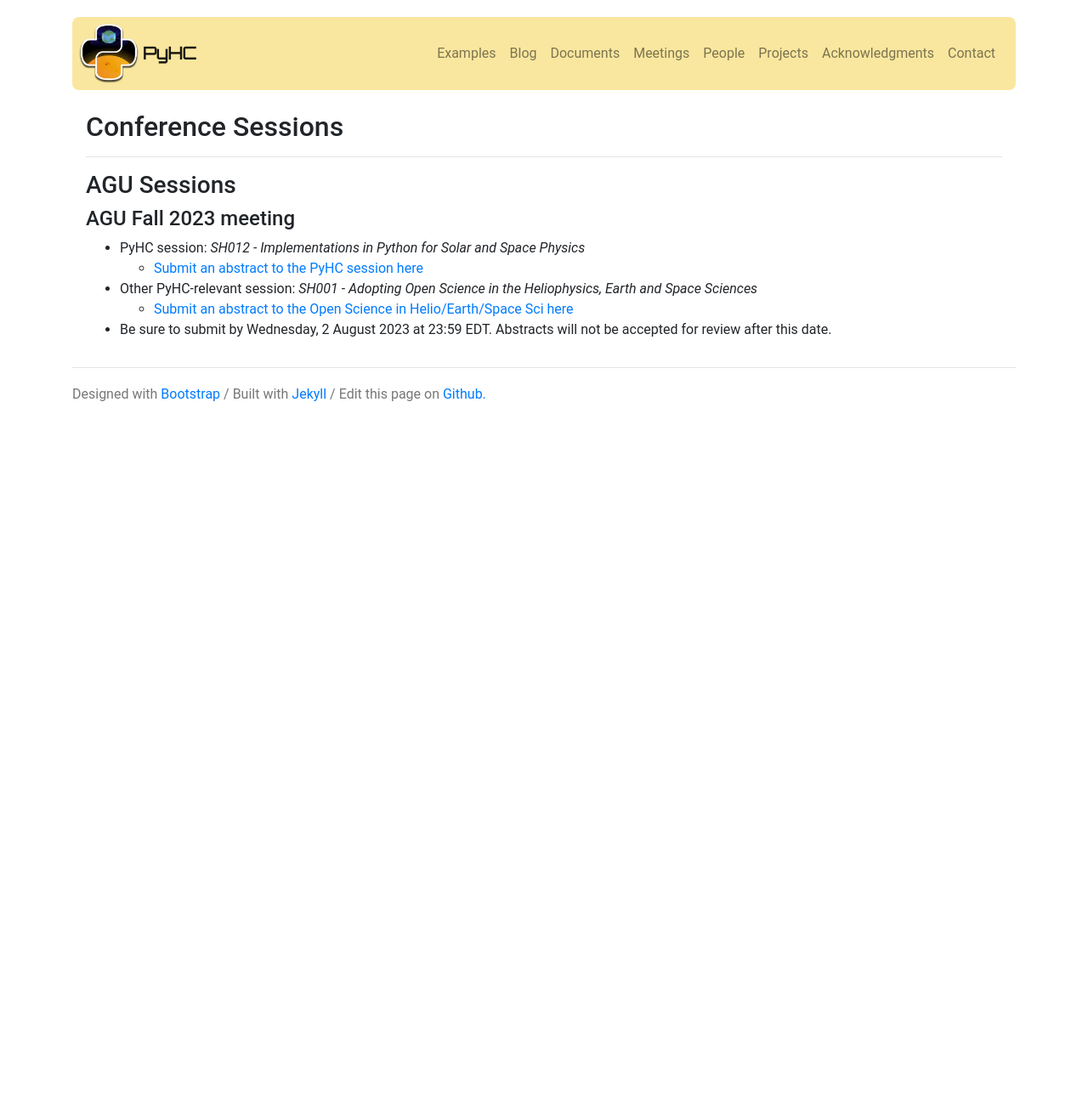
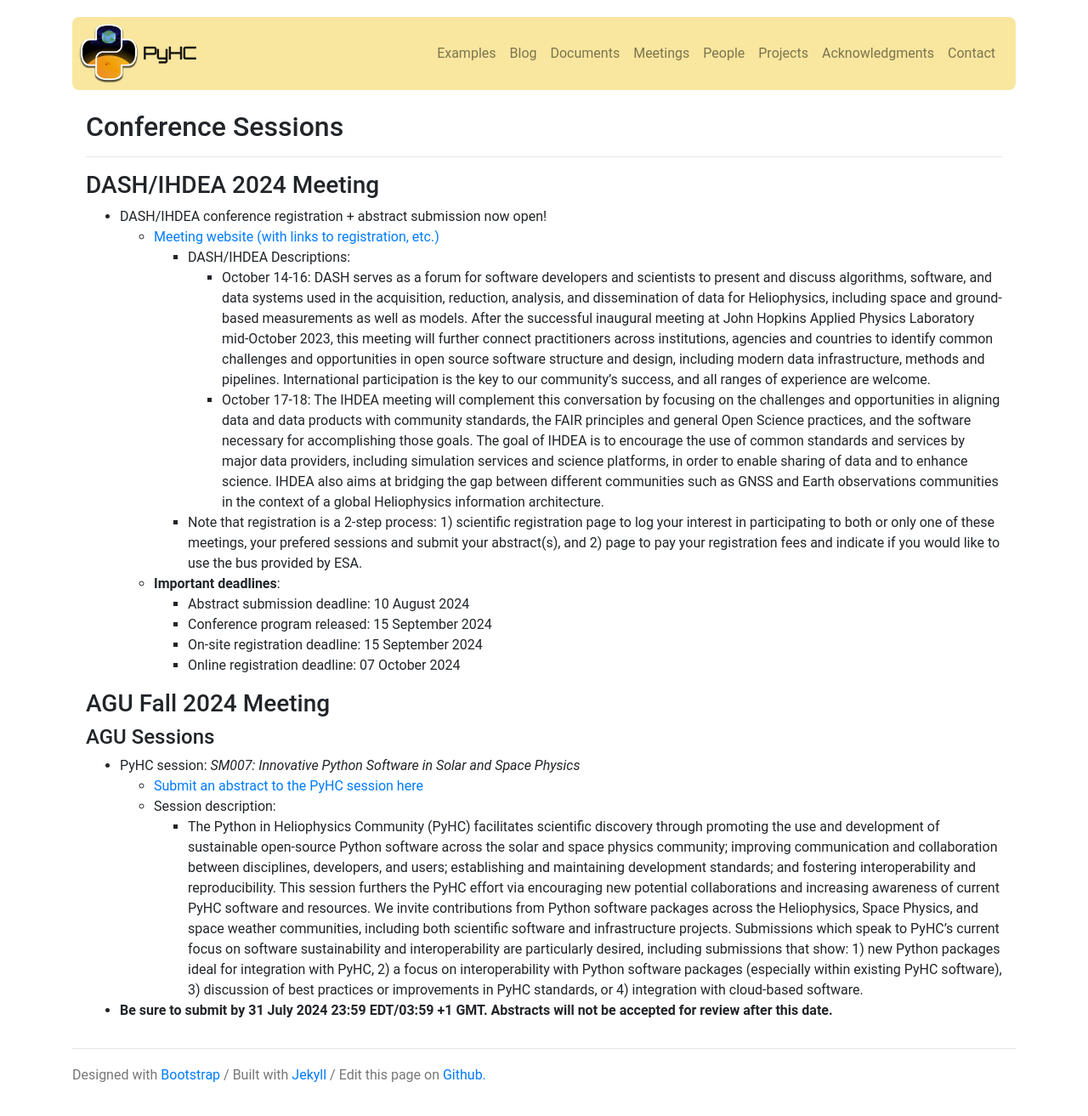
Before and after one commit to heliophysicsPy/heliophysicsPy.github.io, a Jekyll site: the page built from _pages/meetings/conference_sessions/conference_sessions.md, in a window 1280 px wide. Shown: the whole page at 85% size. Built offline with Jekyll 4.4.1, drawn with Linux system fonts in a browser that asks for light colours; nearby versions of some CDN libraries; before the commit the page ends 900 px from its top, so only the background shows below that.

Commit message:
adding info for AGU and DASH/IHDEA sessions

```diff
--- a/_pages/meetings/conference_sessions/conference_sessions.md
+++ b/_pages/meetings/conference_sessions/conference_sessions.md
@@ -5,11 +5,26 @@
 exclude: true
 ---
 
-### AGU Sessions
+### DASH/IHDEA 2024 Meeting
 
-#### AGU Fall 2023 meeting
-* PyHC session: _SH012 - Implementations in Python for Solar and Space Physics_
-    * [Submit an abstract to the PyHC session here](https://agu.confex.com/agu/fm23/prelim.cgi/Session/189609)
-* Other PyHC-relevant session: _SH001 - Adopting Open Science in the Heliophysics, Earth and Space Sciences_
-    * [Submit an abstract to the Open Science in Helio/Earth/Space Sci here](https://agu.confex.com/agu/fm23/prelim.cgi/Session/191589)
-* Be sure to submit by Wednesday, 2 August 2023 at 23:59 EDT. Abstracts will not be accepted for review after this date.
+* DASH/IHDEA conference registration + abstract submission now open!
+    * [Meeting website (with links to registration, etc.)](https://www.cosmos.esa.int/web/ihdea/ihdea-dash-2024)
+        * DASH/IHDEA Descriptions:
+            * October 14-16: DASH serves as a forum for software developers and scientists to present and discuss algorithms, software, and data systems used in the acquisition, reduction, analysis, and dissemination of data for Heliophysics, including space and ground-based measurements as well as models. After the successful inaugural meeting at John Hopkins Applied Physics Laboratory mid-October 2023, this meeting will further connect practitioners across institutions, agencies and countries to identify common challenges and opportunities in open source software structure and design, including modern data infrastructure, methods and pipelines. International participation is the key to our community’s success, and all ranges of experience are welcome.
+            * October 17-18: The IHDEA meeting will complement this conversation by focusing on the challenges and opportunities in aligning data and data products with community standards, the FAIR principles and general Open Science practices, and the software necessary for accomplishing those goals. The goal of IHDEA is to encourage the use of common standards and services by major data providers, including simulation services and science platforms, in order to enable sharing of data and to enhance science. IHDEA also aims at bridging the gap between different communities such as GNSS and Earth observations communities in the context of a global Heliophysics information architecture.
+        * Note that registration is a 2-step process: 1) scientific registration page to log your interest in participating to both or only one of these meetings, your prefered sessions and submit your abstract(s), and 2) page to pay your registration fees and indicate if you would like to use the bus provided by ESA.
+    * **Important deadlines**:
+        * Abstract submission deadline: 10 August 2024
+        * Conference program released: 15 September 2024
+        * On-site registration deadline: 15 September 2024
+        * Online registration deadline: 07 October 2024
+
+
+### AGU Fall 2024 Meeting
+
+#### AGU Sessions
+* PyHC session: _SM007: Innovative Python Software in Solar and Space Physics_
+    * [Submit an abstract to the PyHC session here](https://agu.confex.com/agu/agu24/prelim.cgi/Session/225308)
+    * Session description:
+        * The Python in Heliophysics Community (PyHC) facilitates scientific discovery through promoting the use and development of sustainable open-source Python software across the solar and space physics community; improving communication and collaboration between disciplines, developers, and users; establishing and maintaining development standards; and fostering interoperability and reproducibility. This session furthers the PyHC effort via encouraging new potential collaborations and increasing awareness of current PyHC software and resources. We invite contributions from Python software packages across the Heliophysics, Space Physics, and space weather communities, including both scientific software and infrastructure projects. Submissions which speak to PyHC’s current focus on software sustainability and interoperability are particularly desired, including submissions that show: 1) new Python packages ideal for integration with PyHC, 2) a focus on interoperability with Python software packages (especially within existing PyHC software), 3) discussion of best practices or improvements in PyHC standards, or 4) integration with cloud-based software.
+* **Be sure to submit by 31 July 2024 23:59 EDT/03:59 +1 GMT. Abstracts will not be accepted for review after this date.**
```
